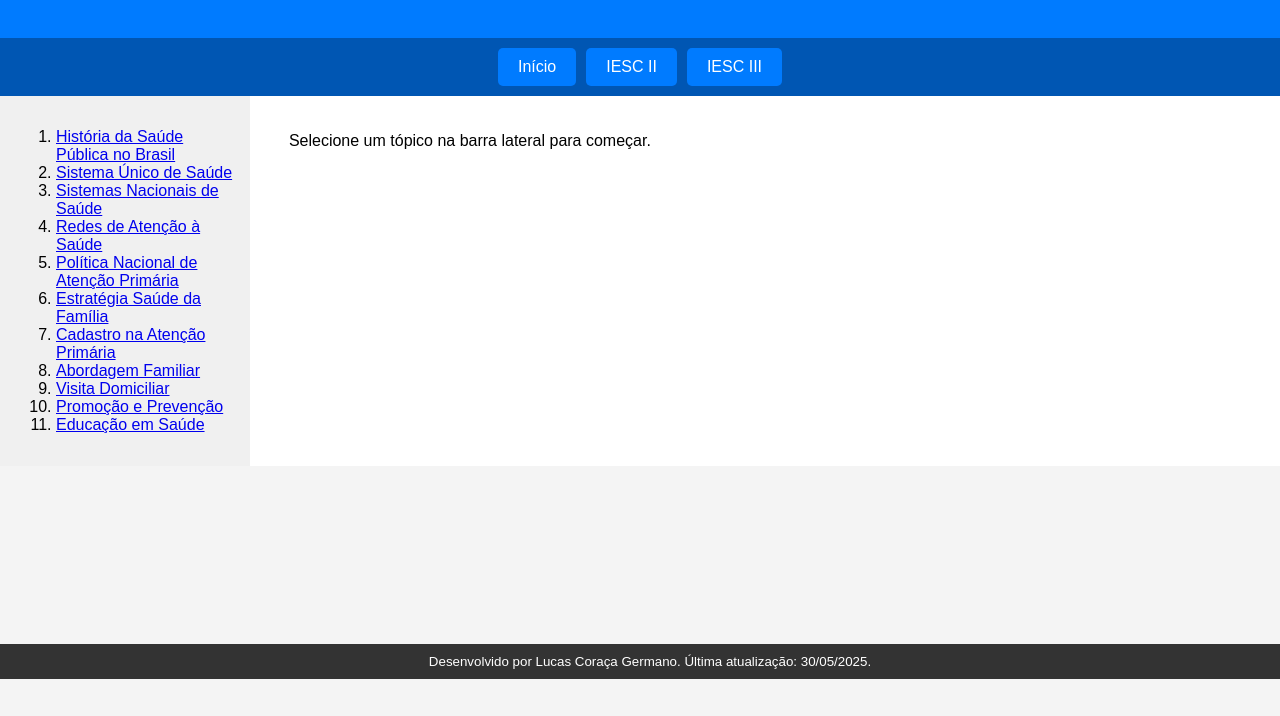
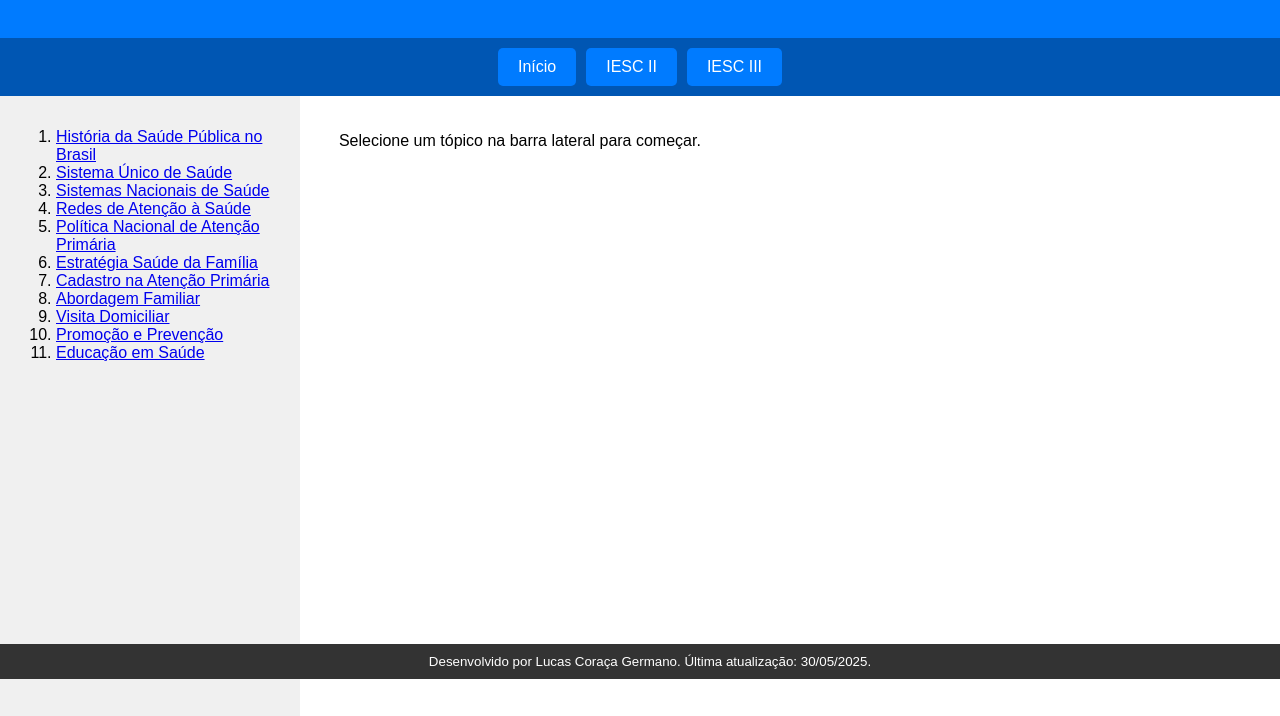
Before and after one commit to lucascgmermano/Iesc_referencias, a plain HTML site: page iesc1/index.html in a window 1280 px wide. Shown: the part 121-837 px from the top of the page. Before the commit the page ends 800 px from the top, so only its background shows below. Drawn offline with Linux system fonts and the light colour scheme.

Commit message:
Corrige CSS responsivo

```diff
--- a/iesc1/style.css
+++ b/iesc1/style.css
@@ -67,18 +67,18 @@ header {
 .container {
     display: flex;
     width: 100%;
+    height: calc(100vh - 180px); /* opcional para limitar altura */
     box-sizing: border-box;
-    background: white;
-    flex-grow: 1;
 }
 
-/* Sidebar retrátil */
 .sidebar {
-    width: 250px;
+    width: 300px;
+    min-width: 250px;
+    max-width: 350px;
     background-color: #f0f0f0;
     padding: 1em;
     box-sizing: border-box;
-    transition: transform 0.3s ease;
+    flex-shrink: 0; /* 🔥 Impede que a sidebar diminua */
 }
 
 .sidebar.hidden {
@@ -86,10 +86,11 @@ header {
 }
 
 main {
-    flex-grow: 1;
+    flex: 1; /* 🔥 Ocupa todo o espaço restante */
     padding: 20px;
     background-color: white;
     box-sizing: border-box;
+    overflow-y: auto;
 }
 
 /* Footer */
```
